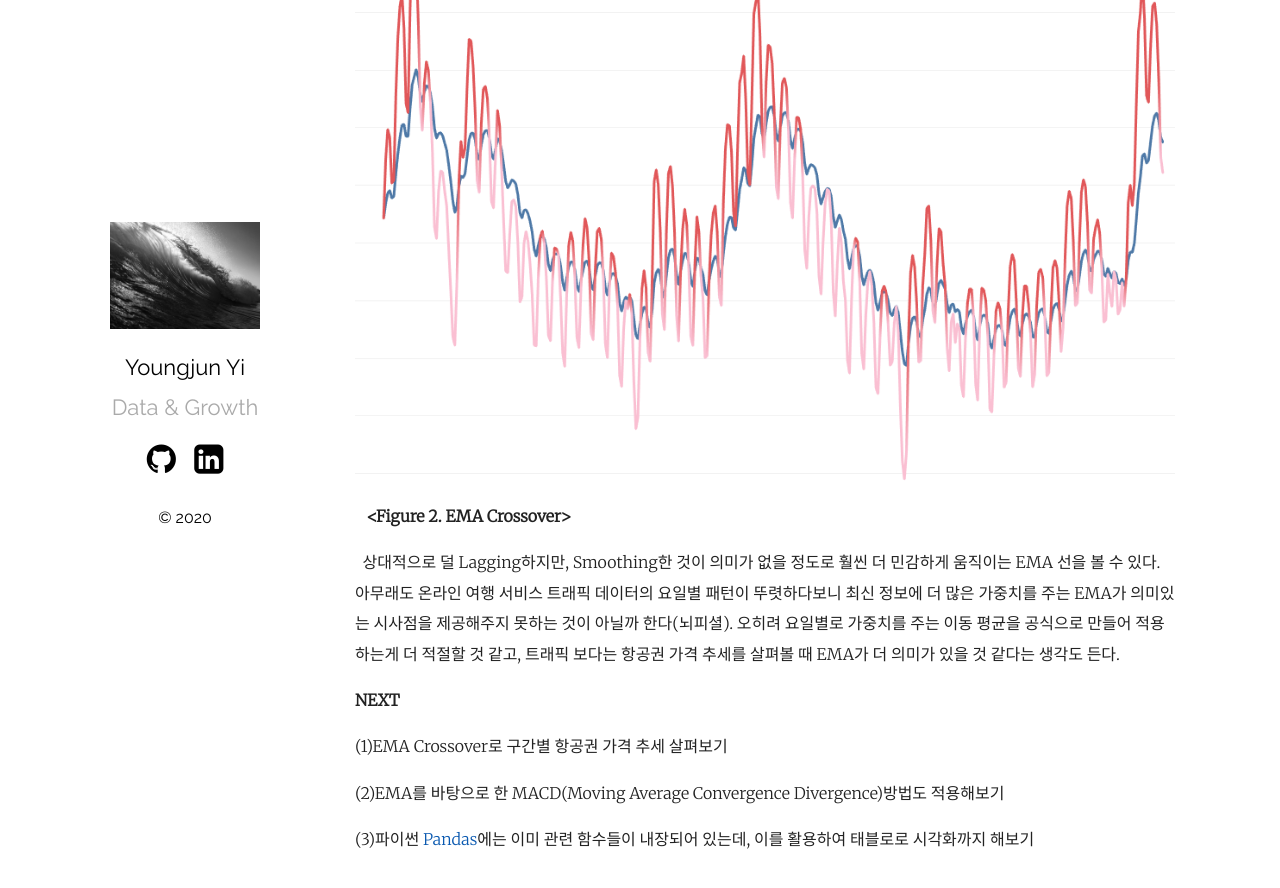
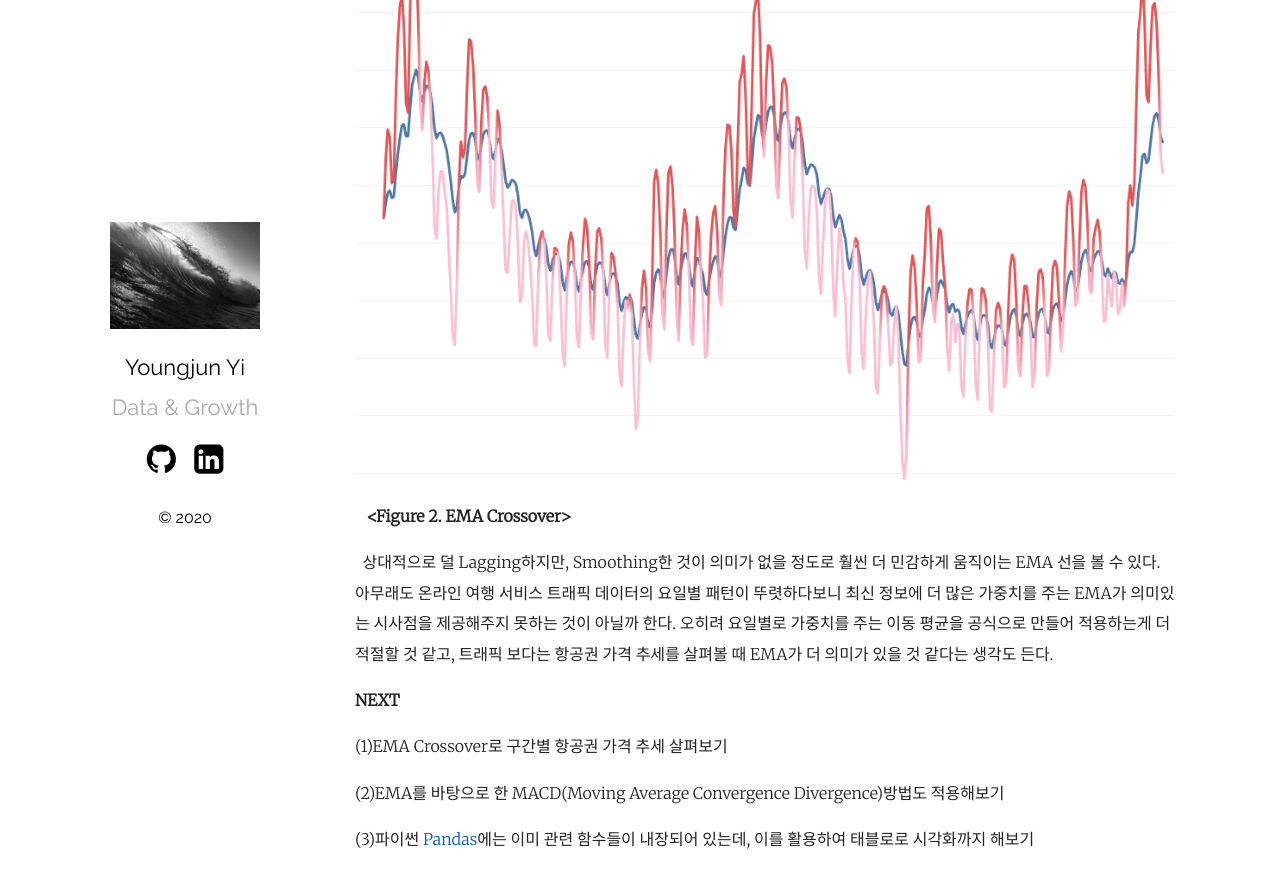
Before and after one commit to youngjunyi/youngjunyi.github.io, a Jekyll site: the page built from _posts/2020-01-21-flight-demand-momentum.markdown, in a window 1280 px wide and 900 px high, scrolled down 2196 px. Shown: the top 888 px of the window. Built offline with Jekyll 4.4.1, drawn with Linux system fonts in a browser that asks for light colours.

Commit message:
Update 2020-01-21-flight-demand-momentum.markdown

```diff
--- a/_posts/2020-01-21-flight-demand-momentum.markdown
+++ b/_posts/2020-01-21-flight-demand-momentum.markdown
@@ -45,7 +45,7 @@ categories: Analytics
 **<Figure 2. EMA Crossover>**
 
 
-&nbsp;&nbsp;상대적으로 덜 Lagging하지만, Smoothing한 것이 의미가 없을 정도로 훨씬 더 민감하게 움직이는 EMA 선을 볼 수 있다. 아무래도 온라인 여행 서비스 트래픽 데이터의 요일별 패턴이 뚜렷하다보니 최신 정보에 더 많은 가중치를 주는 EMA가 의미있는 시사점을 제공해주지 못하는 것이 아닐까 한다(뇌피셜). 오히려 요일별로 가중치를 주는 이동 평균을 공식으로 만들어 적용하는게 더 적절할 것 같고, 트래픽 보다는 항공권 가격 추세를 살펴볼 때 EMA가 더 의미가 있을 것 같다는 생각도 든다.
+&nbsp;&nbsp;상대적으로 덜 Lagging하지만, Smoothing한 것이 의미가 없을 정도로 훨씬 더 민감하게 움직이는 EMA 선을 볼 수 있다. 아무래도 온라인 여행 서비스 트래픽 데이터의 요일별 패턴이 뚜렷하다보니 최신 정보에 더 많은 가중치를 주는 EMA가 의미있는 시사점을 제공해주지 못하는 것이 아닐까 한다. 오히려 요일별로 가중치를 주는 이동 평균을 공식으로 만들어 적용하는게 더 적절할 것 같고, 트래픽 보다는 항공권 가격 추세를 살펴볼 때 EMA가 더 의미가 있을 것 같다는 생각도 든다.
 
 
 **NEXT**&nbsp;&nbsp;
```
